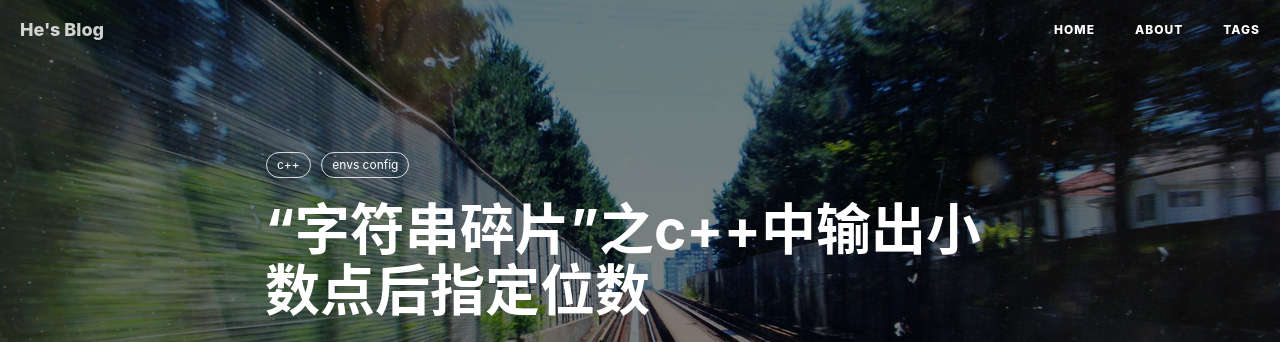
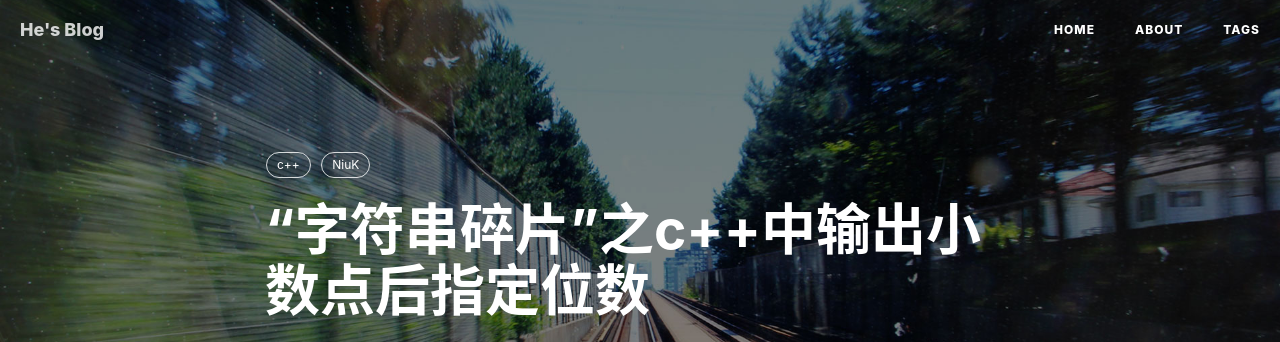
Before and after one commit to Achhhe/Achhhe.github.io, a Jekyll site: the page built from _posts/2019-08-23-bolg-trans-5.markdown, in a window 1280 px wide. Shown: the top 342 px of the page. Built offline with Jekyll 4.4.1, drawn with Linux system fonts in a browser that asks for light colours; nearby versions of some CDN libraries; comment, search, counter and statistics services are not loaded.

Commit message:
Update 2019-08-23-bolg-trans-5.markdown

```diff
--- a/_posts/2019-08-23-bolg-trans-5.markdown
+++ b/_posts/2019-08-23-bolg-trans-5.markdown
@@ -7,7 +7,7 @@ author:     "He"
 header-img: "img/post-bg-2015.jpg"
 tags:
     - c++
-    - envs config
+    - NiuK
 ---
 > “Yeah It's on. ”
 
```
